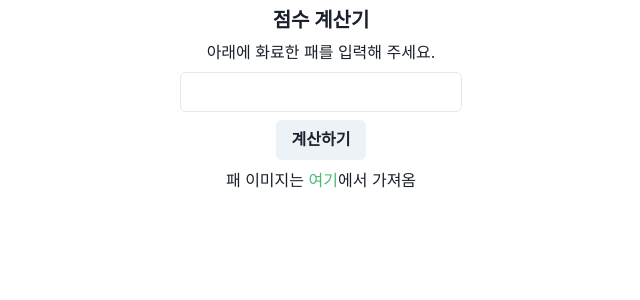
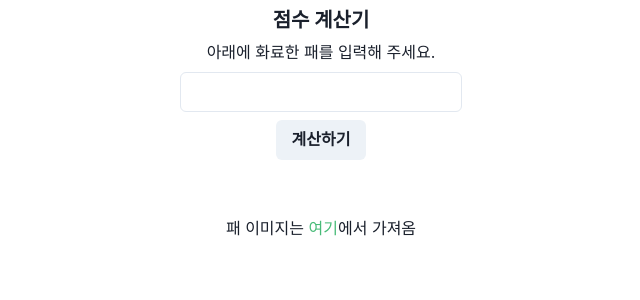
Before and after one commit to limgit/mj-tools, a React app: page /calc in a window 1280 px wide. Shown: the top 300 px of the page, without its empty margins (319-959 px from the left). Built offline with nearby package versions, Linux system fonts and the light colour scheme.

Commit message:
Add score display

```diff
--- a/src/pages/calc/index.tsx
+++ b/src/pages/calc/index.tsx
@@ -11,7 +11,7 @@ import {
   HStack,
   VStack,
 } from '@chakra-ui/react';
-import { parseInput } from './utils';
+import { parseInput, calcScore } from './utils';
 import { Tile } from './types';
 
 const TileImg: React.FC<{ tile: Tile | null, }> = ({ tile }) => {
@@ -52,7 +52,9 @@ const Calc: React.FC = () => {
       />
       <Button onClick={onClickCalc}>계산하기</Button>
       {result !== undefined && (
-        result.ok ? (
+        result.ok ? (() => {
+          const score = calcScore(result.hand, result.nakiTiles, result.agariTile, result.agariType);
+          return (
             <VStack mt={8}>
               <Heading size="md">결과</Heading>
               <HStack>
@@ -75,12 +77,23 @@ const Calc: React.FC = () => {
               </HStack>
               <Text>오름패 {result.agariType === 'tsumo' ? '쯔모' : '론'}</Text>
               <TileImg tile={result.agariTile} />
+              {score.type === 'error' && (
+                <Text>{score.msg}</Text>
+              )}
+              {score.type === 'yakuman' && (
+                <>
+                  <Heading size="md">역</Heading>
+                  {score.list.map((y) => <Text>{y}</Text>)}
+                  <Heading size="lg">{score.multiplier === 1 ? '역만' : `${score.multiplier}배 역만`}</Heading>
+                </>
+              )}
             </VStack>
-        ) : (
+          );
+        })() : (
           <Text>{result.msg}</Text>
         )
       )}
-      <Text>
+      <Text pt={12}>
         패 이미지는&nbsp;
         <Link href="http://www.martinpersson.org/" color="green.400" isExternal>여기</Link>
         에서 가져옴
```
Lines whose indentation alone changed are shown as unchanged.
